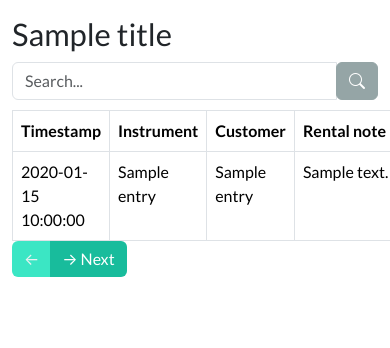
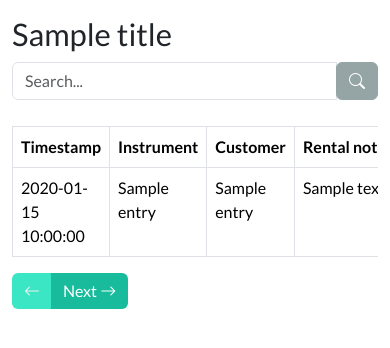
Before and after one commit to peacemaker360/rental, a Python web app: template app/templates/history.html in a window 390 px wide. Shown: the part 72-420 px from the top of the page. Run offline with Jinja, Linux system fonts and the light colour scheme; the template is opened without the code that fills it: most values are stand-ins (such as "Sample title", 1, 10 or a date in 2020); some libraries are stand-ins or nearby versions.

Commit message:
Refactor pagination and table structure in templates for improved responsiveness

```diff
--- a/app/templates/_paginate.html
+++ b/app/templates/_paginate.html
@@ -4,12 +4,14 @@
         <ul class="pagination">
             <li class="page-item {% if not prev_url %}disabled{% endif %}">
                 <a class="page-link" href="{{ prev_url or '#' }}" aria-label="Previous">
-                    <span aria-hidden="true">&larr;</span>
+                    <!-- <span aria-hidden="true">&larr;</span> -->
+                    <i class="bi bi-arrow-left"></i>
                 </a>
             </li>
             <li class="page-item {% if not next_url %}disabled{% endif %}">
                 <a class="page-link" href="{{ next_url or '#' }}" aria-label="Next">
-                    <span aria-hidden="true">&rarr;</span> Next
+                    <!-- <span aria-hidden="true">&rarr;</span> Next -->
+                    Next <i class="bi bi-arrow-right"></i>
                 </a>
             </li>
         </ul>
--- a/app/templates/customers.html
+++ b/app/templates/customers.html
@@ -29,6 +29,7 @@
 
 </div>
 
+<div class="table-responsive">
     <table class="table table-bordered table-hover" style="margin-bottom: 0;margin-top: 10px;">
         <thead>
             <tr>
@@ -55,5 +56,10 @@
             {% endfor %}
         </tbody>
     </table>
+</div>
+<div class="row py-3">
+    <div class="col-12">
         {{ paginate.render_paginate(prev_url, next_url) }}
+    </div>
+</div>
 {% endblock %}
--- a/app/templates/history.html
+++ b/app/templates/history.html
@@ -27,7 +27,7 @@
     </div>
 </div>
 
-
+<div class="table-responsive mt-3">
     <table class="table table-bordered table-hover" style="margin-bottom: 0;margin-top: 10px;">
         <thead>
             <tr>
@@ -52,5 +52,10 @@
             {% endfor %}
         </tbody>
     </table>
+</div>
+<div class="row py-3">
+    <div class="col-12">
         {{ paginate.render_paginate(prev_url, next_url) }}
+    </div>
+</div>
 {% endblock %}
--- a/app/templates/instruments.html
+++ b/app/templates/instruments.html
@@ -117,7 +117,11 @@
     </tbody>
 </table>
 
-{{ paginate.render_paginate(prev_url, next_url) }}
+<div class="row py-3">
+    <div class="col-12">
+        {{ paginate.render_paginate(prev_url, next_url) }}
+    </div>
+</div>
 {% endblock %}
 
 {% block scripts %}
--- a/app/templates/rentals.html
+++ b/app/templates/rentals.html
@@ -60,5 +60,9 @@
         {% endfor %}
     </tbody>
 </table>
-{{ paginate.render_paginate(prev_url, next_url) }}
+<div class="row py-3">
+    <div class="col-12">
+        {{ paginate.render_paginate(prev_url, next_url) }}
+    </div>
+</div>
 {% endblock %}
```
Lines whose indentation alone changed are shown as unchanged.
